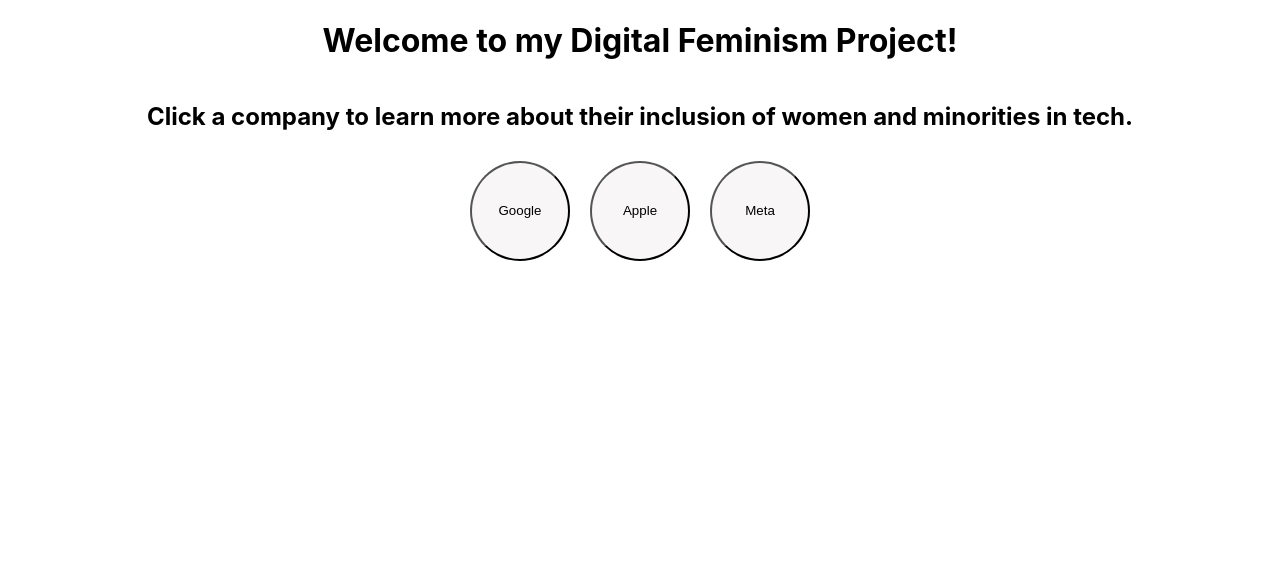
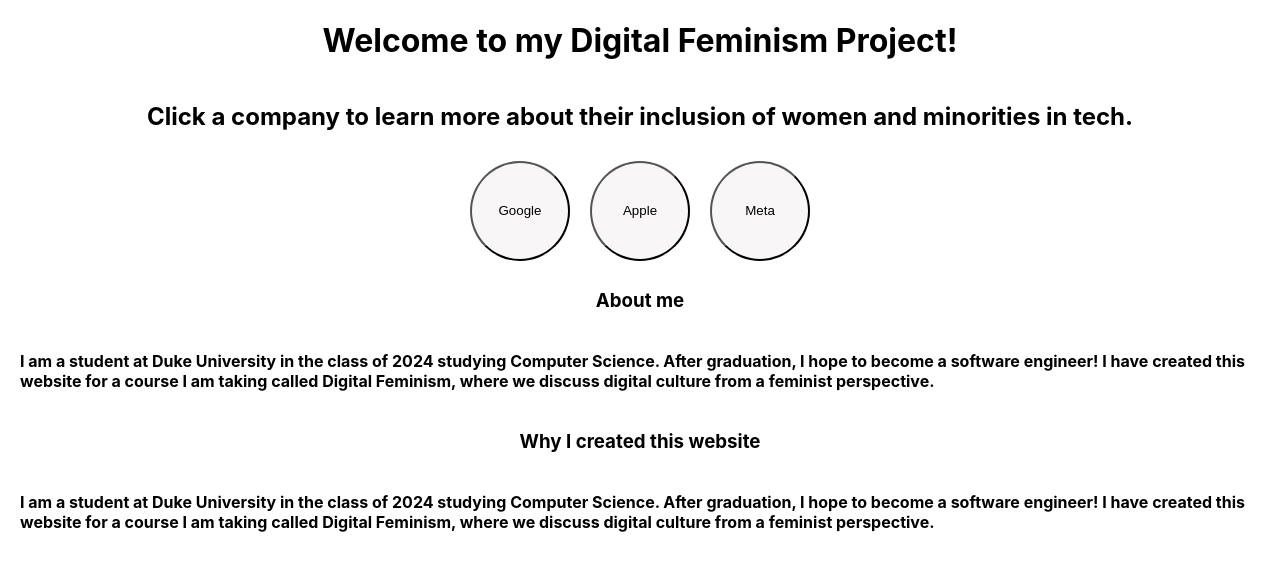
Before and after one commit to katherinebeltz/digitalfem-web, a React (Create React App) app: page / in a window 1280 px wide. Shown: the top 570 px of the page. Built offline with nearby package versions, Linux system fonts and the light colour scheme.

Commit message:
adding intro text

```diff
--- a/src/Home.css
+++ b/src/Home.css
@@ -17,3 +17,12 @@
     display: flex;
     flex-direction: row;
 }
+
+.bigtext{
+    text-align: center;
+    font-size: 40;
+}
+
+.text {
+    margin: 20px;
+}
--- a/src/Home.js
+++ b/src/Home.js
@@ -7,6 +7,10 @@
     const navigate = useNavigate()
 
     const companies = ["Google", "Apple", "Meta"]
+
+    const about_me = "I am a student at Duke University in the class of 2024 studying Computer Science. After graduation, I hope to become a software engineer! I have created this website for a course I am taking called Digital Feminism, where we discuss digital culture from a feminist perspective."
+
+    const why_website = "I created this website to bring more awareness to the lack of representation of women and minorities in tech companies."
 
     const buttons = companies.map((company, index) => {
         const routeChange = () => {
@@ -21,7 +25,11 @@
 <div className="container">
     <h1>Welcome to my Digital Feminism Project!</h1>
     <h2>Click a company to learn more about their inclusion of women and minorities in tech.</h2>
-        <div className="buttons" >{buttons}</div>
+    <div className="buttons" >{buttons}</div>
+    <h3 className="bigtext">About me</h3>
+    <h4 className="text">{about_me}</h4>
+    <h3 className="bigtext">Why I created this website</h3>
+    <h4 className="text">{about_me}</h4>
 </div>
     )
 }
```
